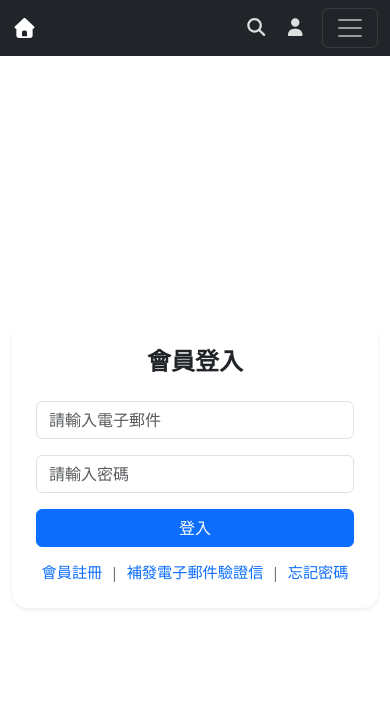
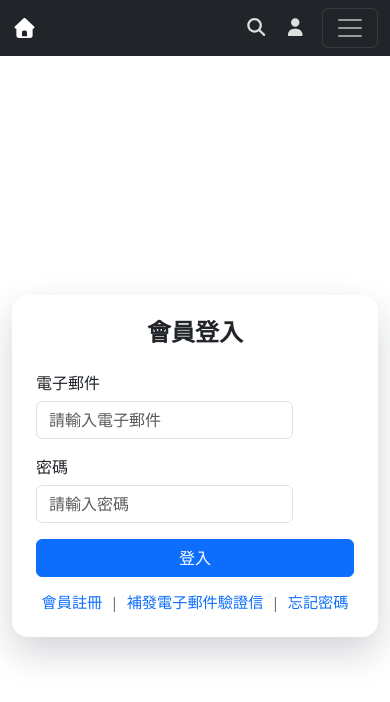
Before and after one commit to ggz2468/shop-web, a Vue app: page /auth/login in a window 390 px wide. Shown: the top 702 px of the page. Built offline with nearby package versions, Linux system fonts and the light colour scheme; no server answers; what vue-awesome-paginate would draw is missing.

Commit message:
[更新] - 更新表單顯示樣式

```diff
--- a/src/components/auth/LoginForm.vue
+++ b/src/components/auth/LoginForm.vue
@@ -1,31 +1,41 @@
 <template>
-	<div class="card login-card shadow-sm border-0">
+	<div class="card login-card border-0">
 		<div class="card-body p-4 p-md-5">
 			<form class="login-form" @submit.prevent="handleSubmit" novalidate>
 				<h1 class="login-form__title">會員登入</h1>
 
-				<div class="mb-3">
+				<div class="mb-3 form-field-row">
+					<label for="login-email" class="form-label form-field-label">電子郵件</label>
+					<div class="form-field-control">
 						<input
+							id="login-email"
 							v-model.trim="form.email"
 							type="email"
 							name="email"
 							class="form-control"
+							:class="{ 'is-invalid': errors.email }"
 							placeholder="請輸入電子郵件"
 							autocomplete="email"
 						>
-					<div v-if="errors.email" class="text-danger mt-1">{{ errors.email }}</div>
+						<div v-if="errors.email" class="invalid-feedback d-block">{{ errors.email }}</div>
+					</div>
 				</div>
 
-				<div class="mb-3">
+				<div class="mb-3 form-field-row">
+					<label for="login-password" class="form-label form-field-label">密碼</label>
+					<div class="form-field-control">
 						<input
+							id="login-password"
 							v-model="form.password"
 							type="password"
 							name="password"
 							class="form-control"
+							:class="{ 'is-invalid': errors.password }"
 							placeholder="請輸入密碼"
 							autocomplete="current-password"
 						>
-					<div v-if="errors.password" class="text-danger mt-1">{{ errors.password }}</div>
+						<div v-if="errors.password" class="invalid-feedback d-block">{{ errors.password }}</div>
+					</div>
 				</div>
 
 				<div v-if="submitError" class="alert alert-danger" role="alert">
@@ -136,10 +146,29 @@ const handleSubmit = async () => {
 .login-card {
 	width: min(100%, 420px);
 	border-radius: 1rem;
+	box-shadow: 0 1rem 2.25rem rgba(15, 23, 42, 0.18);
 }
 
 .login-form {
 	width: 100%;
+}
+
+.form-field-row {
+	display: flex;
+	align-items: flex-start;
+	gap: 0.75rem;
+}
+
+.form-field-label {
+	width: 5.5rem;
+	margin-top: 0.5rem;
+	margin-bottom: 0;
+	white-space: nowrap;
+}
+
+.form-field-control {
+	flex: 1;
+	min-width: 0;
 }
 
 .login-form__title {
@@ -195,4 +224,16 @@ const handleSubmit = async () => {
 	font-weight: 700;
 	color: #fff;
 }
+
+@media (max-width: 576px) {
+	.form-field-row {
+		flex-direction: column;
+		gap: 0.35rem;
+	}
+
+	.form-field-label {
+		width: auto;
+		margin-top: 0;
+	}
+}
 </style>
--- a/src/components/auth/RegisterForm.vue
+++ b/src/components/auth/RegisterForm.vue
@@ -1,55 +1,75 @@
 <template>
-	<div class="card register-card shadow-sm border-0">
+	<div class="card register-card border-0">
 		<div class="card-body p-4 p-md-5">
 			<form class="register-form" @submit.prevent="handleSubmit" novalidate>
 				<h1 class="register-form__title">會員註冊</h1>
 
-				<div class="mb-3">
+				<div class="mb-3 form-field-row">
+					<label for="register-id-number" class="form-label form-field-label">身分證字號</label>
+					<div class="form-field-control">
 						<input
+							id="register-id-number"
 							v-model.trim="form.idNumber"
 							type="text"
 							name="idNumber"
 							class="form-control"
+							:class="{ 'is-invalid': errors.idNumber }"
 							placeholder="請輸入身分證字號"
 							autocomplete="off"
 						>
-					<div v-if="errors.idNumber" class="text-danger mt-1">{{ errors.idNumber }}</div>
+						<div v-if="errors.idNumber" class="invalid-feedback d-block">{{ errors.idNumber }}</div>
+					</div>
 				</div>
 
-				<div class="mb-3">
+				<div class="mb-3 form-field-row">
+					<label for="register-email" class="form-label form-field-label">電子郵件</label>
+					<div class="form-field-control">
 						<input
+							id="register-email"
 							v-model.trim="form.email"
 							type="email"
 							name="email"
 							class="form-control"
+							:class="{ 'is-invalid': errors.email }"
 							placeholder="請輸入電子郵件"
 							autocomplete="email"
 						>
-					<div v-if="errors.email" class="text-danger mt-1">{{ errors.email }}</div>
+						<div v-if="errors.email" class="invalid-feedback d-block">{{ errors.email }}</div>
+					</div>
 				</div>
 
-				<div class="mb-3">
+				<div class="mb-3 form-field-row">
+					<label for="register-phone" class="form-label form-field-label">手機號碼</label>
+					<div class="form-field-control">
 						<input
+							id="register-phone"
 							v-model.trim="form.phone"
 							type="tel"
 							name="phone"
 							class="form-control"
+							:class="{ 'is-invalid': errors.phone }"
 							placeholder="請輸入手機號碼"
 							autocomplete="tel"
 						>
-					<div v-if="errors.phone" class="text-danger mt-1">{{ errors.phone }}</div>
+						<div v-if="errors.phone" class="invalid-feedback d-block">{{ errors.phone }}</div>
+					</div>
 				</div>
 
-				<div class="mb-3">
+				<div class="mb-3 form-field-row">
+					<label for="register-password" class="form-label form-field-label">密碼</label>
+					<div class="form-field-control">
 						<input
+							id="register-password"
 							v-model="form.password"
 							type="password"
 							name="password"
 							class="form-control"
+							:class="{ 'is-invalid': errors.password }"
 							placeholder="請輸入密碼"
 							autocomplete="new-password"
 						>
-					<div v-if="errors.password" class="text-danger mt-1">{{ errors.password }}</div>
+						<div v-if="errors.password" class="invalid-feedback d-block">{{ errors.password }}</div>
+					</div>
 				</div>
 
 				<div v-if="submitError" class="alert alert-danger" role="alert">
@@ -175,10 +195,29 @@ const handleSubmit = async () => {
 .register-card {
 	width: min(100%, 480px);
 	border-radius: 1rem;
+	box-shadow: 0 1rem 2.25rem rgba(15, 23, 42, 0.18);
 }
 
 .register-form {
 	width: 100%;
+}
+
+.form-field-row {
+	display: flex;
+	align-items: flex-start;
+	gap: 0.75rem;
+}
+
+.form-field-label {
+	width: 5.5rem;
+	margin-top: 0.5rem;
+	margin-bottom: 0;
+	white-space: nowrap;
+}
+
+.form-field-control {
+	flex: 1;
+	min-width: 0;
 }
 
 .register-form__title {
@@ -228,4 +267,16 @@ const handleSubmit = async () => {
 	font-weight: 700;
 	color: #fff;
 }
+
+@media (max-width: 576px) {
+	.form-field-row {
+		flex-direction: column;
+		gap: 0.35rem;
+	}
+
+	.form-field-label {
+		width: auto;
+		margin-top: 0;
+	}
+}
 </style>
--- a/src/components/layout/TheNavbar.vue
+++ b/src/components/layout/TheNavbar.vue
@@ -84,7 +84,7 @@ onBeforeUnmount(() => {
                         </button>
                         <div v-if="isSearchOpen" class="search-menu__panel">
                             <form class="navbar-search-form d-flex" @submit.prevent>
-                                <input class="form-control me-2" type="text" placeholder="搜尋產品名稱">
+                                <input id="navbar-search-keyword" class="form-control me-2" type="text" placeholder="搜尋產品名稱">
                                 <button class="btn btn-primary" type="button">
                                     搜尋
                                 </button>
--- a/src/views/auth/ForgotPassword.vue
+++ b/src/views/auth/ForgotPassword.vue
@@ -1,22 +1,25 @@
 <template>
 	<section class="forgot-password-view container py-5">
-		<div class="card shadow-sm forgot-password-card">
+		<div class="card forgot-password-card">
 			<div class="card-body p-4 p-md-5">
 				<h1 class="h4 mb-3">忘記密碼</h1>
 				<p class="text-muted mb-4">請輸入您的電子郵件，我們會寄送重設密碼連結給您。</p>
 
 				<form @submit.prevent="handleSubmit" novalidate>
-					<div class="mb-3">
-						<label for="email" class="form-label">電子郵件</label>
+					<div class="mb-3 form-field-row">
+						<label for="email" class="form-label form-field-label">電子郵件</label>
+						<div class="form-field-control">
 							<input
 								id="email"
 								type="email"
 								class="form-control"
+								:class="{ 'is-invalid': emailError }"
 								placeholder="請輸入電子郵件"
 								v-model.trim="email"
 								autocomplete="email"
 							/>
-						<div v-if="emailError" class="text-danger mt-1">{{ emailError }}</div>
+							<div v-if="emailError" class="invalid-feedback d-block">{{ emailError }}</div>
+						</div>
 					</div>
 
 					<div v-if="submitError" class="alert alert-danger" role="alert">
@@ -94,5 +97,36 @@ const handleSubmit = async () => {
 .forgot-password-card {
 	width: 100%;
 	max-width: 480px;
+	box-shadow: 0 1rem 2.25rem rgba(15, 23, 42, 0.18);
+}
+
+.form-field-row {
+	display: flex;
+	align-items: flex-start;
+	gap: 0.75rem;
+}
+
+.form-field-label {
+	width: 5.5rem;
+	margin-top: 0.5rem;
+	margin-bottom: 0;
+	white-space: nowrap;
+}
+
+.form-field-control {
+	flex: 1;
+	min-width: 0;
+}
+
+@media (max-width: 576px) {
+	.form-field-row {
+		flex-direction: column;
+		gap: 0.35rem;
+	}
+
+	.form-field-label {
+		width: auto;
+		margin-top: 0;
+	}
 }
 </style>
--- a/src/views/auth/ResetPassword.vue
+++ b/src/views/auth/ResetPassword.vue
@@ -1,13 +1,14 @@
 <template>
 	<section class="reset-password-view container py-5">
-		<div class="card shadow-sm reset-password-card">
+		<div class="card reset-password-card">
 			<div class="card-body p-4 p-md-5">
 				<h1 class="h4 mb-3">重設密碼</h1>
 				<p class="text-muted mb-4">請輸入電子郵件與新密碼以完成重設。</p>
 
 				<form @submit.prevent="handleSubmit" novalidate>
-					<div class="mb-3">
-						<label for="email" class="form-label">電子郵件</label>
+					<div class="mb-3 form-field-row">
+						<label for="email" class="form-label form-field-label">電子郵件</label>
+						<div class="form-field-control">
 							<input
 								id="email"
 								type="email"
@@ -21,9 +22,11 @@
 								{{ fieldErrors.email }}
 							</div>
 						</div>
+					</div>
 
-					<div class="mb-3">
-						<label for="password" class="form-label">密碼</label>
+					<div class="mb-3 form-field-row">
+						<label for="password" class="form-label form-field-label">密碼</label>
+						<div class="form-field-control">
 							<input
 								id="password"
 								type="password"
@@ -38,9 +41,11 @@
 								{{ fieldErrors.password }}
 							</div>
 						</div>
+					</div>
 
-					<div class="mb-3">
-						<label for="password_confirmation" class="form-label">確認密碼</label>
+					<div class="mb-3 form-field-row">
+						<label for="password_confirmation" class="form-label form-field-label">確認密碼</label>
+						<div class="form-field-control">
 							<input
 								id="password_confirmation"
 								type="password"
@@ -53,6 +58,7 @@
 							/>
 							<div v-if="fieldErrors.password_confirmation" class="invalid-feedback d-block">
 								{{ fieldErrors.password_confirmation }}
+							</div>
 						</div>
 					</div>
 
@@ -168,5 +174,36 @@ const handleSubmit = async () => {
 .reset-password-card {
 	width: 100%;
 	max-width: 480px;
+	box-shadow: 0 1rem 2.25rem rgba(15, 23, 42, 0.18);
+}
+
+.form-field-row {
+	display: flex;
+	align-items: flex-start;
+	gap: 0.75rem;
+}
+
+.form-field-label {
+	width: 5.5rem;
+	margin-top: 0.5rem;
+	margin-bottom: 0;
+	white-space: nowrap;
+}
+
+.form-field-control {
+	flex: 1;
+	min-width: 0;
+}
+
+@media (max-width: 576px) {
+	.form-field-row {
+		flex-direction: column;
+		gap: 0.35rem;
+	}
+
+	.form-field-label {
+		width: auto;
+		margin-top: 0;
+	}
 }
 </style>
--- a/src/views/verification/SendEmailVerificationLink.vue
+++ b/src/views/verification/SendEmailVerificationLink.vue
@@ -5,16 +5,21 @@
 			<p class="send-email-verification-description">請輸入註冊時使用的電子郵件，系統將寄送新的驗證連結。</p>
 
 			<form class="send-email-verification-form" @submit.prevent="handleSubmit" novalidate>
-				<div class="mb-3">
+				<div class="mb-3 form-field-row">
+					<label for="verification-email" class="form-label form-field-label">電子郵件</label>
+					<div class="form-field-control">
 						<input
+							id="verification-email"
 							v-model.trim="email"
 							type="email"
 							name="email"
 							class="form-control"
+							:class="{ 'is-invalid': emailError }"
 							placeholder="請輸入電子郵件"
 							autocomplete="email"
 						>
-					<div v-if="emailError" class="text-danger mt-1">{{ emailError }}</div>
+						<div v-if="emailError" class="invalid-feedback d-block">{{ emailError }}</div>
+					</div>
 				</div>
 
 				<div v-if="submitError" class="alert alert-danger" role="alert">
@@ -97,7 +102,7 @@ const handleSubmit = async () => {
 	border: 1px solid #e5e7eb;
 	border-radius: 12px;
 	background-color: #fff;
-	box-shadow: 0 8px 24px rgba(0, 0, 0, 0.06);
+	box-shadow: 0 1rem 2.25rem rgba(15, 23, 42, 0.18);
 }
 
 .send-email-verification-title {
@@ -116,7 +121,37 @@ const handleSubmit = async () => {
 	text-align: center;
 }
 
+.form-field-row {
+	display: flex;
+	align-items: flex-start;
+	gap: 0.75rem;
+}
+
+.form-field-label {
+	width: 5.5rem;
+	margin-top: 0.5rem;
+	margin-bottom: 0;
+	white-space: nowrap;
+}
+
+.form-field-control {
+	flex: 1;
+	min-width: 0;
+}
+
 .btn-primary {
 	width: 100%;
 }
+
+@media (max-width: 576px) {
+	.form-field-row {
+		flex-direction: column;
+		gap: 0.35rem;
+	}
+
+	.form-field-label {
+		width: auto;
+		margin-top: 0;
+	}
+}
 </style>
```
Lines whose indentation alone changed are shown as unchanged.
